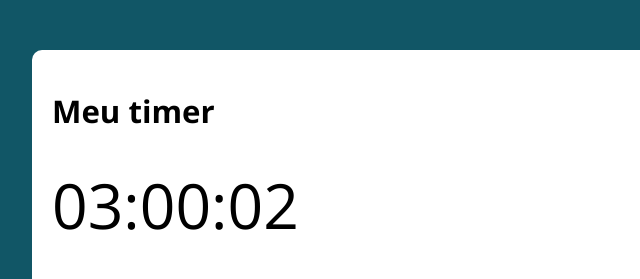
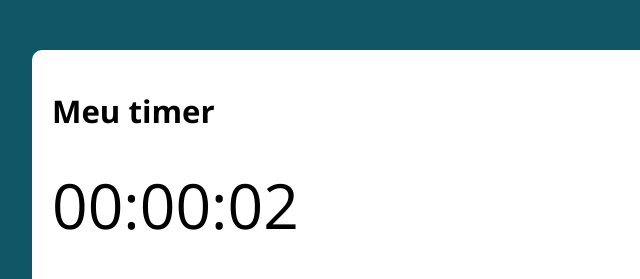
Before and after one commit to ArthurHoengen/CursoJs, a plain HTML site: page js_puro/aula49/index.html in a window 1280 px wide. Both pictures are taken after a click on the button "iniciar". Shown: the top 279 px of the page, 288-928 px from the left. Drawn offline with nearby package versions, Linux system fonts and the light colour scheme.

Commit message:
Corrigindo aula 49

```diff
--- a/js_puro/aula49/assets/css/style.css
+++ b/js_puro/aula49/assets/css/style.css
@@ -61,3 +61,7 @@ form button:hover {
 .relogio {
     font-size: 3em;
 }
+
+.pausado {
+    color: red;
+}
--- /dev/null
+++ b/js_puro/aula49/assets/js/corrigido.js
@@ -0,0 +1,41 @@
+function relogio() {
+  const relogio = document.querySelector(".relogio");
+  let seconds = 0;
+  let timer;
+
+  function startClock() {
+    timer = setInterval(function () {
+      seconds++;
+      relogio.innerHTML = getHourFromSeconds(seconds);
+    }, 1000);
+  }
+
+  document.addEventListener("click", function (e) {
+    const element = e.target;
+
+    if (element.classList.contains("iniciar")) {
+      relogio.classList.remove("pausado");
+      clearInterval(timer);
+      startClock();
+    }
+    if (element.classList.contains("pausar")) {
+      relogio.classList.add("pausado");
+      clearInterval(timer);
+    }
+    if (element.classList.contains("zerar")) {
+      relogio.classList.remove("pausado");
+      clearInterval(timer);
+      relogio.innerHTML = "00:00:00";
+      seconds = 0;
+    }
+  });
+
+  function getHourFromSeconds(seconds) {
+    const date = new Date(seconds * 1000);
+    return date.toLocaleTimeString("pt-BR", {
+      hour12: false,
+      timeZone: "UTC",
+    });
+  }
+}
+relogio();
--- a/js_puro/aula49/assets/js/main.js
+++ b/js_puro/aula49/assets/js/main.js
@@ -1,3 +1,4 @@
+function relogio() {
   const relogio = document.querySelector(".relogio");
   const iniciar = document.querySelector(".iniciar");
   const pausar = document.querySelector(".pausar");
@@ -17,6 +18,7 @@ const mostraHora = () => {
 
   iniciar.addEventListener("click", function (event) {
     relogio.style.color = "black";
+    clearInterval(timer); // corrigindo bug
     timer = setInterval(function () {
       segundos++;
       date.setSeconds(segundos);
@@ -39,3 +41,5 @@ zerar.addEventListener("click", function (event) {
     segundos = 0;
     relogio.innerText = mostraHora();
   });
+}
+relogio(); // Tirando do escopo global
--- a/js_puro/aula49/index.html
+++ b/js_puro/aula49/index.html
@@ -17,6 +17,6 @@
       </p>
     </section>
 
-    <script src="./assets/js/main.js"></script>
+    <script src="./assets/js/corrigido.js"></script>
   </body>
 </html>
```
Lines whose indentation alone changed are shown as unchanged.
